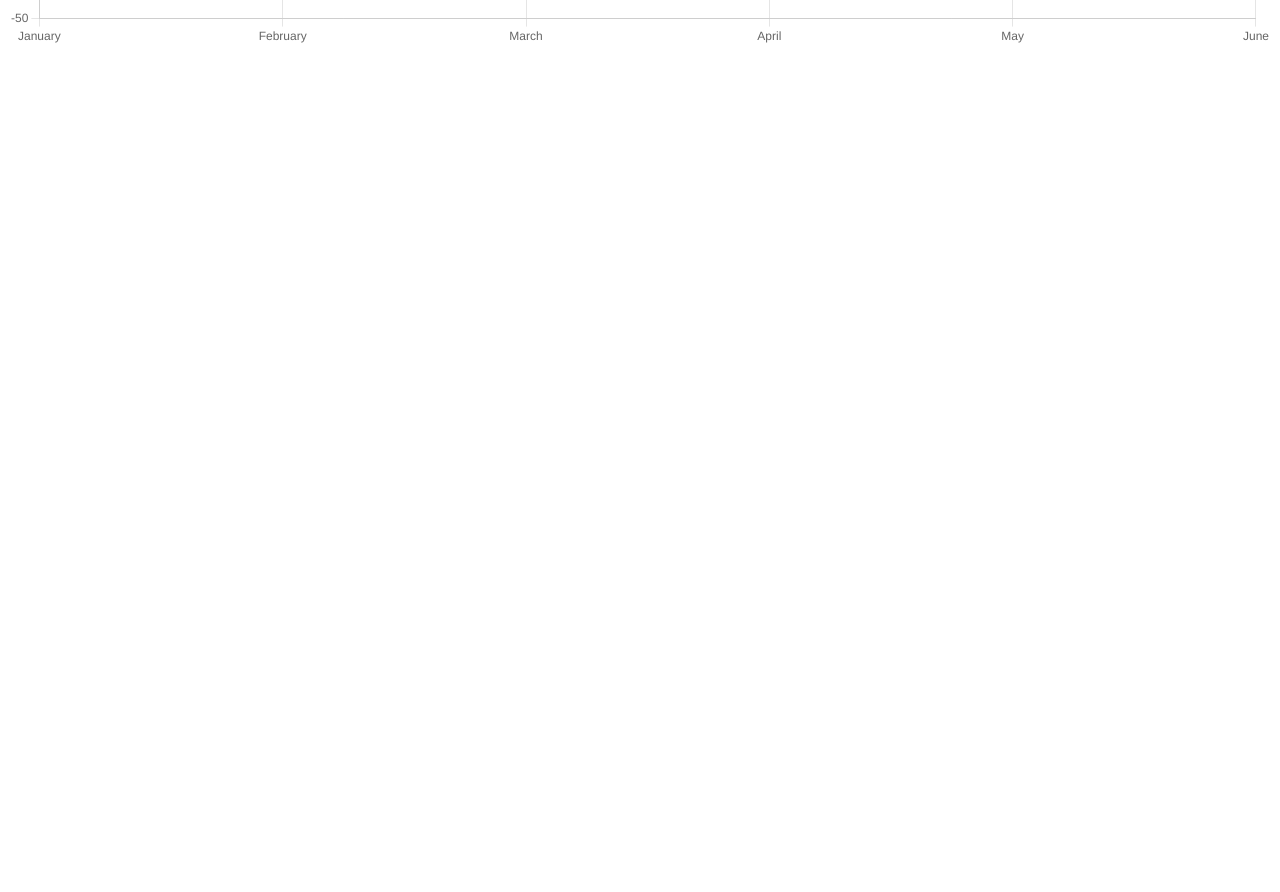
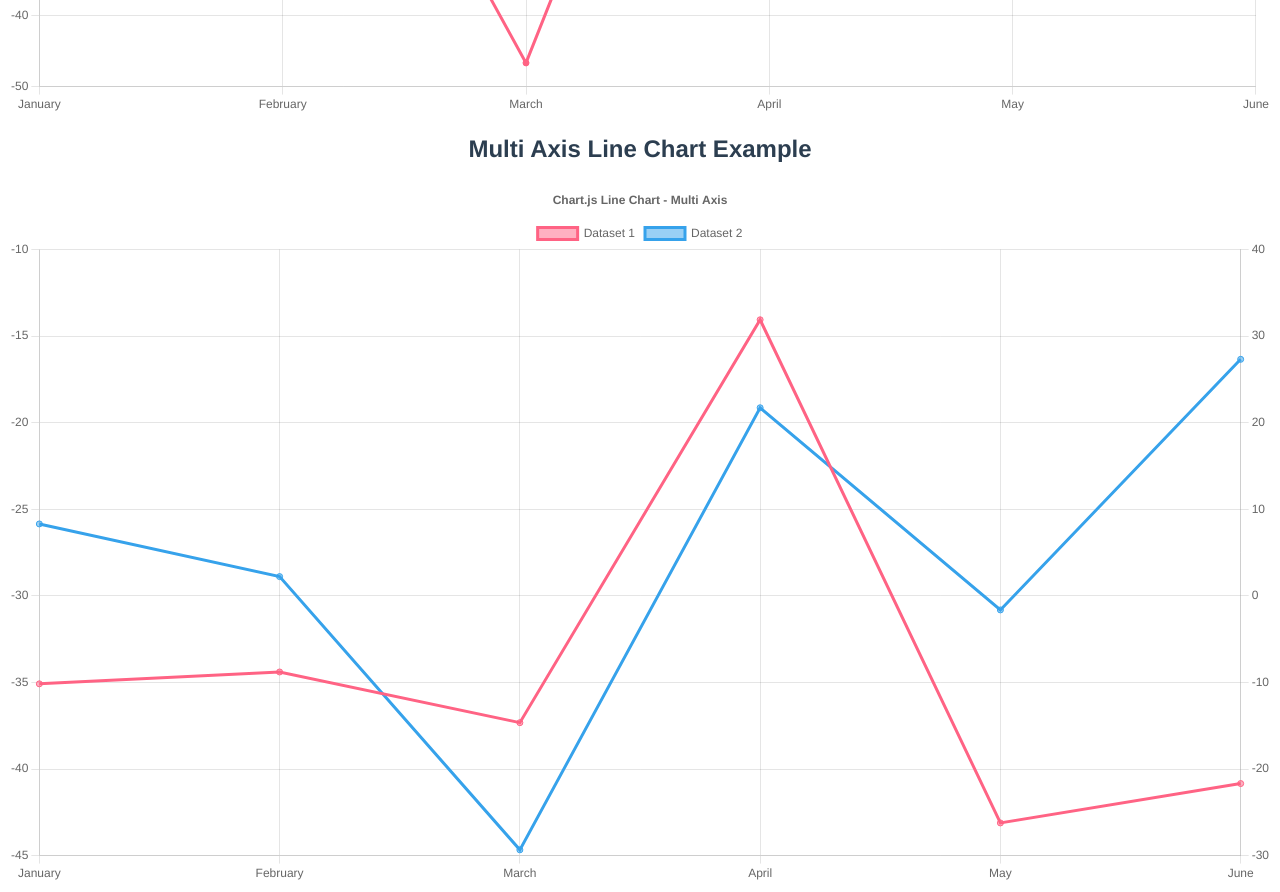
Before and after one commit to TKNRK/vue3-ts-chartjs, a Vue app: page /pane in a window 1280 px wide. Shown: the part 740-1632 px from the top of the page. Before the commit the page ends 800 px from the top, so only its background shows below. Built offline with nearby package versions, Linux system fonts and the light colour scheme.

Commit message:
add multi axis line chart example

```diff
--- /dev/null
+++ b/src/components/MultiAxisLineChart.vue
@@ -0,0 +1,100 @@
+<template>
+  <canvas id="myChartMultiAxis" height="284" width="512" />
+</template>
+
+<script lang="ts">
+import { defineComponent, onMounted } from "@vue/runtime-core";
+import { Chart, ChartOptions, CoreScaleOptions, registerables } from "chart.js";
+Chart.register(...registerables);
+
+export default defineComponent({
+  name: "MultiAxisLineChart",
+  setup(){
+    const DATA_COUNT = 7;
+    const MAX_NUMBER = 50;
+
+    // -MAX_NUMBER ~ MAX_NUMBER の値を持つ、要素数 DATA_COUNT 個の配列を生成する
+    const genRandomValues = () => {
+      const arr = [];
+      for (let i=0; i < DATA_COUNT; i++) {
+        const sign = Math.random() < 0.5 ? 1 : -1;
+        arr.push(sign * Math.random() * MAX_NUMBER);
+      }
+      return arr;
+    };
+
+    const labels = ['January','February','March','April','May','June'];
+    const data = {
+      labels: labels, // X 軸のラベル
+      datasets: [
+        {
+          label: 'Dataset 1',
+          data: genRandomValues(),
+          borderColor: 'rgb(255, 99, 132)',
+          backgroundColor: 'rgba(255, 99, 132, 0.5)',
+          yAxisID: 'y',
+        },
+        {
+          label: 'Dataset 2',
+          data: genRandomValues(),
+          borderColor: 'rgb(54, 162, 235)',
+          backgroundColor: 'rgba(54, 162, 235, 0.5)',
+          yAxisID: 'y1',
+        }
+      ]
+    };
+
+    const options: ChartOptions = {
+      responsive: true,
+      interaction: {
+        mode: 'index',
+        intersect: false,
+      },
+      // stacked: false,
+      plugins: {
+        title: {
+          display: true,
+          text: 'Chart.js Line Chart - Multi Axis'
+        }
+      },
+      scales: {
+        y: {
+          type: 'linear',
+          display: true,
+          position: 'left',
+        },
+        y1: {
+          type: 'linear',
+          display: true,
+          position: 'right',
+
+          // grid line settings
+          grid: {
+            drawOnChartArea: false, // only want the grid lines for one axis to show up
+          },
+        },
+      }
+    }
+
+    // show chart
+    const showChart = () => {
+      const canvasRef = document.getElementById('myChartMultiAxis') as HTMLCanvasElement;
+      if (canvasRef === null) return
+      const canvas = canvasRef.getContext('2d');
+      if (canvas === null) return;
+      const myChartMultiAxis = new Chart(canvas, {
+        type: 'line',
+        data,
+        options: options,
+      });
+      console.debug(myChartMultiAxis);
+    }
+
+    onMounted(() => {
+      showChart();
+    });
+
+    return {}
+  }
+});
+</script>
--- a/src/views/Pane.vue
+++ b/src/views/Pane.vue
@@ -1,17 +1,23 @@
 <template>
   <div class="pane">
+    <h2 id="line-chart-title">Line Chart Example</h2>
     <LineChart />
+
+    <h2 id="multi-axis-line-chart-title">Multi Axis Line Chart Example</h2>
+    <MultiAxisLineChart />
   </div>
 </template>
 
 <script lang="ts">
 import { defineComponent } from "vue";
 import LineChart from "@/components/LineChart.vue";
+import MultiAxisLineChart from "@/components/MultiAxisLineChart.vue";
 
 export default defineComponent({
   name: "Pane",
   components: {
     LineChart,
+    MultiAxisLineChart,
   },
 });
 </script>
```
